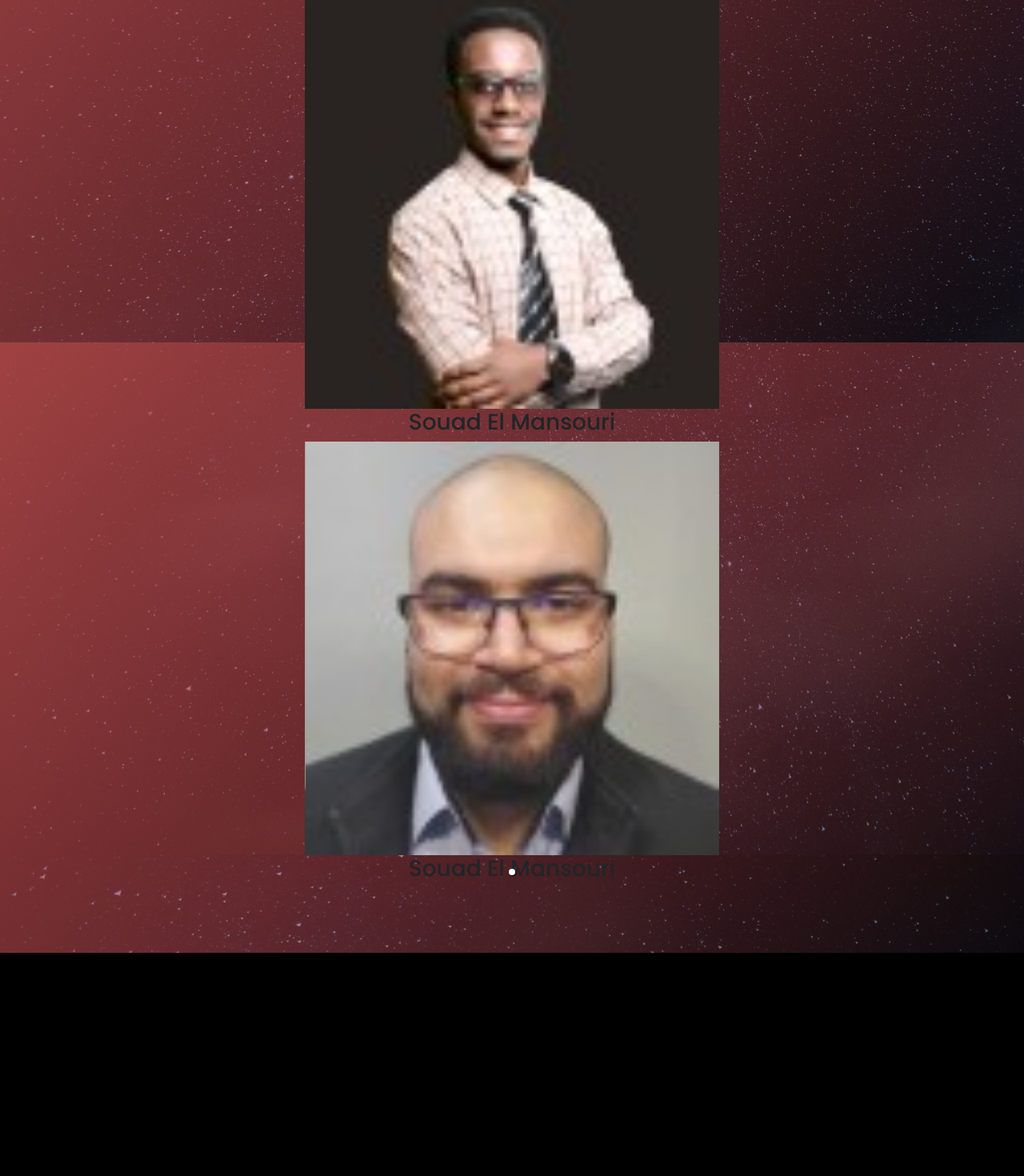
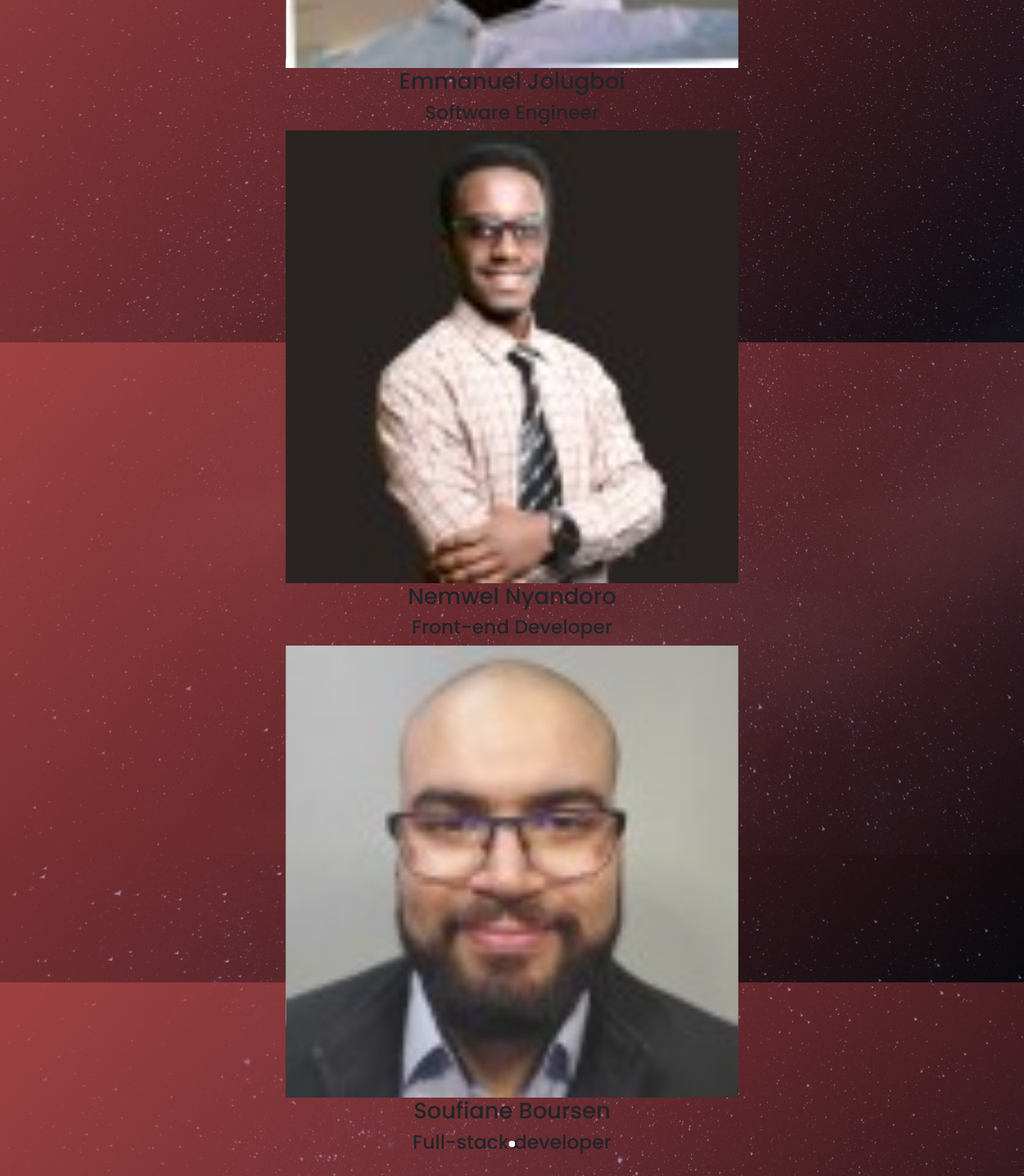
Before and after one commit to daudi13/daudi, a React (Create React App) app: page / in a window 1280 px wide. Shown: the part 2860-4330 px from the top of the page at 80% size. Before the commit the page ends 4051 px from the top, so only its background shows below. Built offline with nearby package versions, Linux system fonts and the light colour scheme.

Commit message:
Add images

```diff
--- a/src/components/Testimonials/Testimonials.js
+++ b/src/components/Testimonials/Testimonials.js
@@ -20,19 +20,22 @@ const Testimonials = () => {
         <div className="myCarousel">
           <img src={souad} alt='souad' />
           <h3 className='name'>Souad El Mansouri</h3>
-
+          <h4 className="job">Full-stack developer</h4>
         </div>
         <div className="myCarousel">
-          <img src={emmanuel} alt='souad' />
-          <h3 className='name'>Souad El Mansouri</h3>
+          <img src={emmanuel} alt='Emmanuel Jolugbo' />
+          <h3 className='name'>Emmanuel Jolugboi</h3>
+          <h4 className="job">Software Engineer</h4>
         </div>
         <div className="myCarousel">
-          <img src={nemwel} alt='souad' />
-          <h3 className='name'>Souad El Mansouri</h3>
+          <img src={nemwel} alt='Nemwel Nyandoro' />
+          <h3 className='name'>Nemwel Nyandoro</h3>
+          <h4 className="job">Front-end Developer</h4>
         </div>
         <div className="myCarousel">
-          <img src={soufiane} alt='souad' />
-          <h3 className='name'>Souad El Mansouri</h3>
+          <img src={soufiane} alt='Soufiane Boursen' />
+          <h3 className='name'>Soufiane Boursen</h3>
+          <h4 className="job">Full-stack developer</h4>
         </div>
       </div>
     </Carousel>
```
Also changed, not shown: src/components/images/souad.jpeg.
